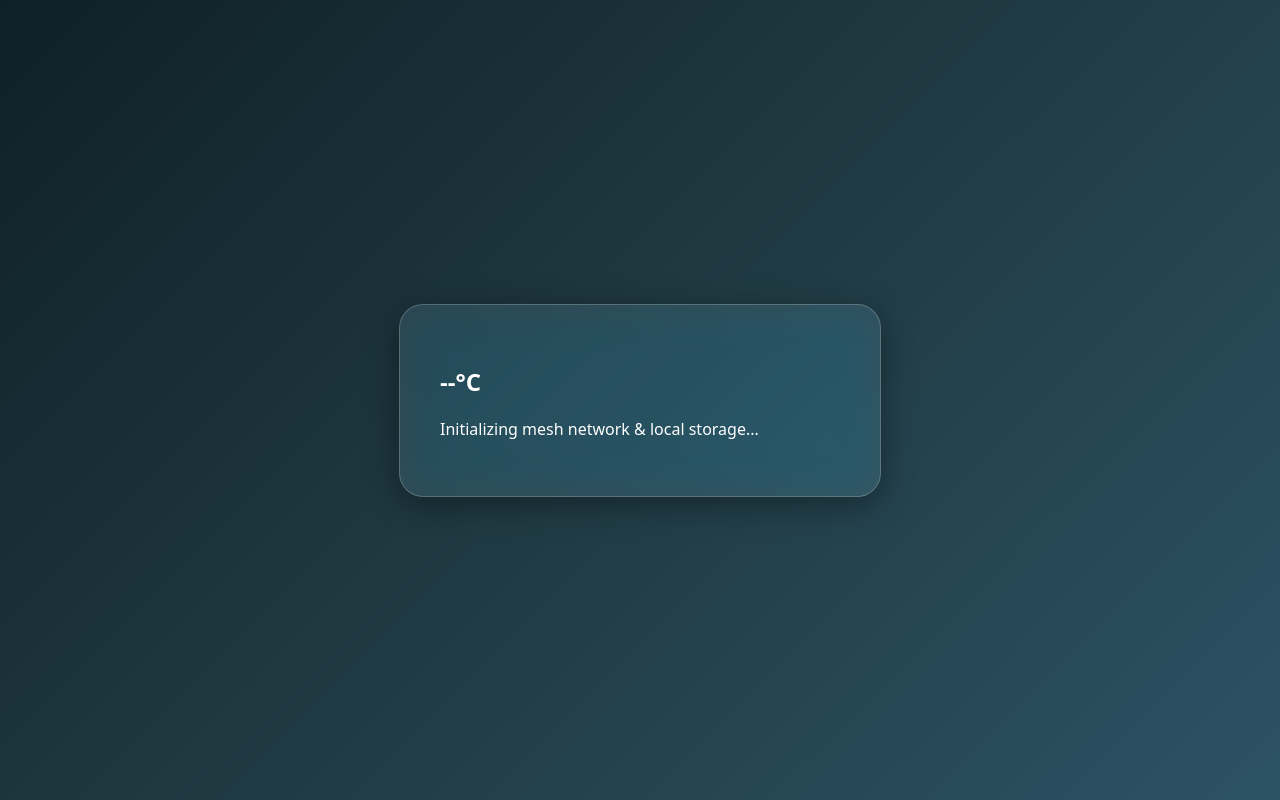
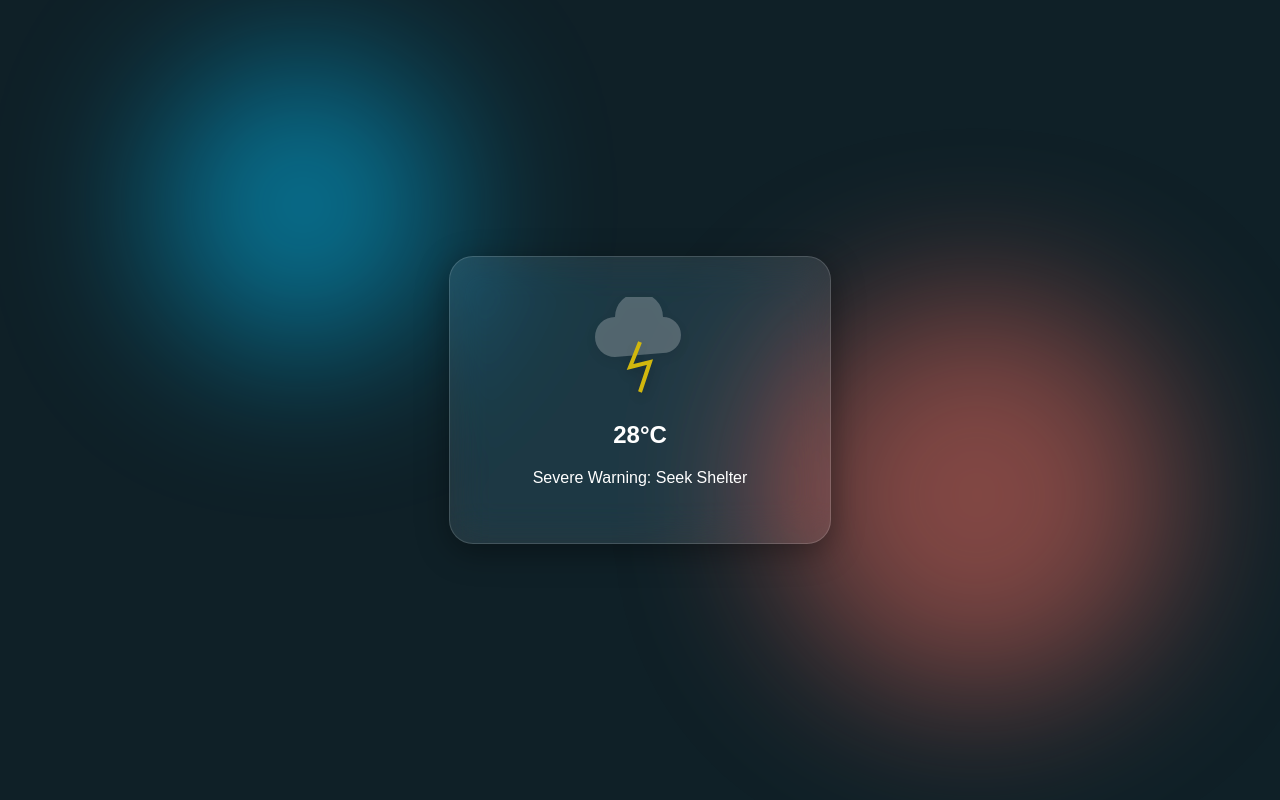
Before and after one commit to iuiui272/Immediate-weather, a plain HTML site: page index.html in a window 1280 px wide. Drawn offline with Linux system fonts and the light colour scheme.

Commit message:
Update index.html

```diff
--- a/index.html
+++ b/index.html
@@ -5,52 +5,25 @@
     <meta name="viewport" content="width=device-width, initial-scale=1.0">
     <title>Liquid Glass Weather</title>
     <style>
-        :root {
-            --glass-bg: rgba(255, 255, 255, 0.1);
-            --glass-border: rgba(255, 255, 255, 0.2);
-        }
-
-        body {
-            margin: 0;
-            height: 100vh;
-            background: linear-gradient(135deg, #0f2027, #203a43, #2c5364); /* Deep weather background */
-            font-family: system-ui, -apple-system, sans-serif;
-            display: flex;
-            justify-content: center;
-            align-items: center;
-            color: white;
-            overflow: hidden;
-        }
-
-        .glass-card {
-            background: var(--glass-bg);
-            /* The Liquid Glass Effect */
-            backdrop-filter: blur(20px) saturate(180%);
-            -webkit-backdrop-filter: blur(20px) saturate(180%);
-            border: 1px solid var(--glass-border);
-            border-radius: 24px;
-            padding: 2.5rem;
-            width: 90%;
-            max-width: 400px;
-            box-shadow: 0 8px 32px 0 rgba(0, 0, 0, 0.37);
-            /* Force GPU acceleration for smooth haptic animations */
-            transform: translateZ(0);
-            will-change: transform;
-            transition: transform 0.2s cubic-bezier(0.25, 0.46, 0.45, 0.94);
-        }
-
-        /* Haptic tap simulation */
-        .glass-card:active {
-            transform: scale(0.98);
-        }
+        :root { --glass-bg: rgba(255, 255, 255, 0.1); --glass-border: rgba(255, 255, 255, 0.15); }
+        body { margin: 0; height: 100vh; background: #0f2027; display: flex; justify-content: center; align-items: center; color: white; overflow: hidden; font-family: sans-serif; }
+        .liquid-blob { position: absolute; border-radius: 50%; filter: blur(80px); opacity: 0.5; z-index: -1; animation: float 20s infinite ease-in-out; }
+        .blob-0 { width: 300px; height: 300px; background: #00c6ff; top: 10%; left: 10%; }
+        .blob-1 { width: 400px; height: 400px; background: #f77062; bottom: 10%; right: 10%; animation-delay: -10s; }
+        .glass-card { background: var(--glass-bg); backdrop-filter: blur(20px) saturate(180%); border: 1px solid var(--glass-border); border-radius: 24px; padding: 2.5rem; width: 300px; text-align: center; box-shadow: 0 8px 32px rgba(0,0,0,0.37); transform: translateZ(0); }
+        .glass-icon { width: 100px; height: 100px; filter: drop-shadow(0 4px 6px rgba(0,0,0,0.3)); animation: flash 2s infinite; }
+        @keyframes float { 0%, 100% { transform: translate(0, 0); } 50% { transform: translate(50px, -50px); } }
+        @keyframes flash { 0%, 90%, 100% { opacity: 0.8; } 95% { opacity: 1; } }
     </style>
 </head>
 <body>
-    <div class="glass-card" id="weather-container">
-        <h2 id="temperature">--°C</h2>
-        <p id="status-text">Initializing mesh network & local storage...</p>
+    <svg style="display: none;"><symbol id="icon-storm" viewBox="0 0 100 100"><path d="M25,60 a20,20 0 0,1 0,-40 a24,24 0 0,1 48,0 a18,18 0 0,1 0,36 Z" fill="rgba(255,255,255,0.3)"/><path d="M50,45 L40,70 L60,65 L50,95" stroke="#FFD700" stroke-width="4" fill="none"/></symbol></svg>
+    <div class="liquid-blob blob-0"></div><div class="liquid-blob blob-1"></div>
+    <div class="glass-card" id="card">
+        <svg class="glass-icon"><use href="#icon-storm"></use></svg>
+        <h2 id="temp">28°C</h2>
+        <p id="status">Severe Warning: Seek Shelter</p>
     </div>
-
     <script src="app.js"></script>
 </body>
 </html>
```
